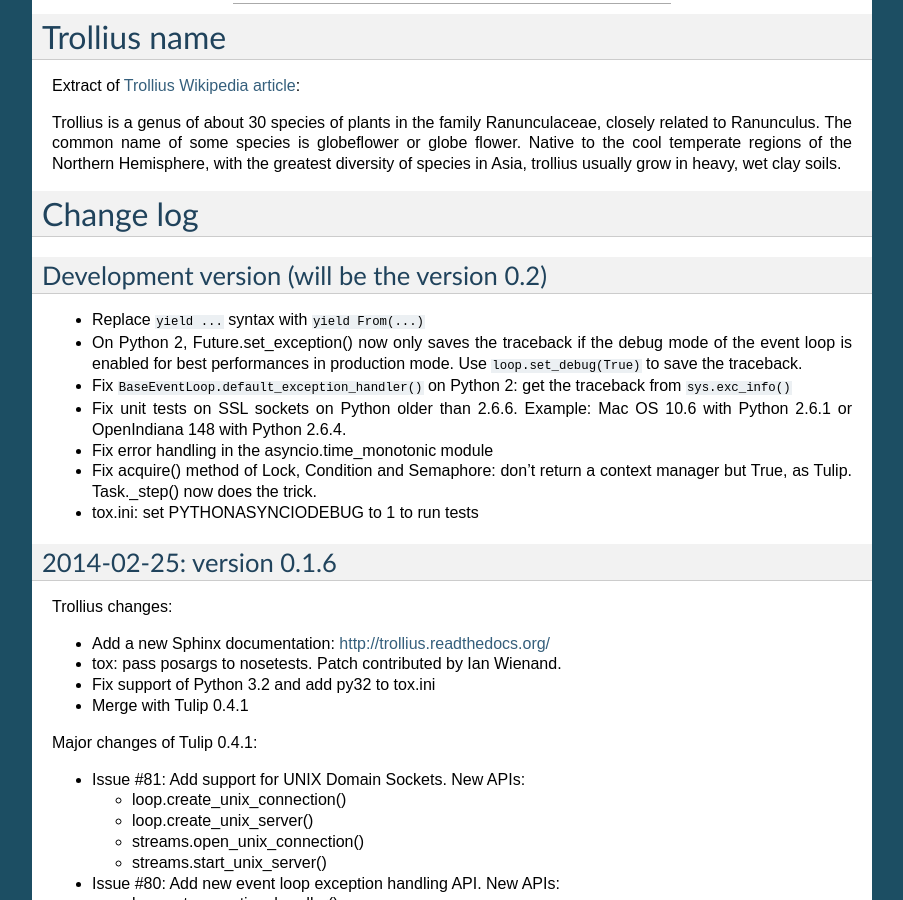
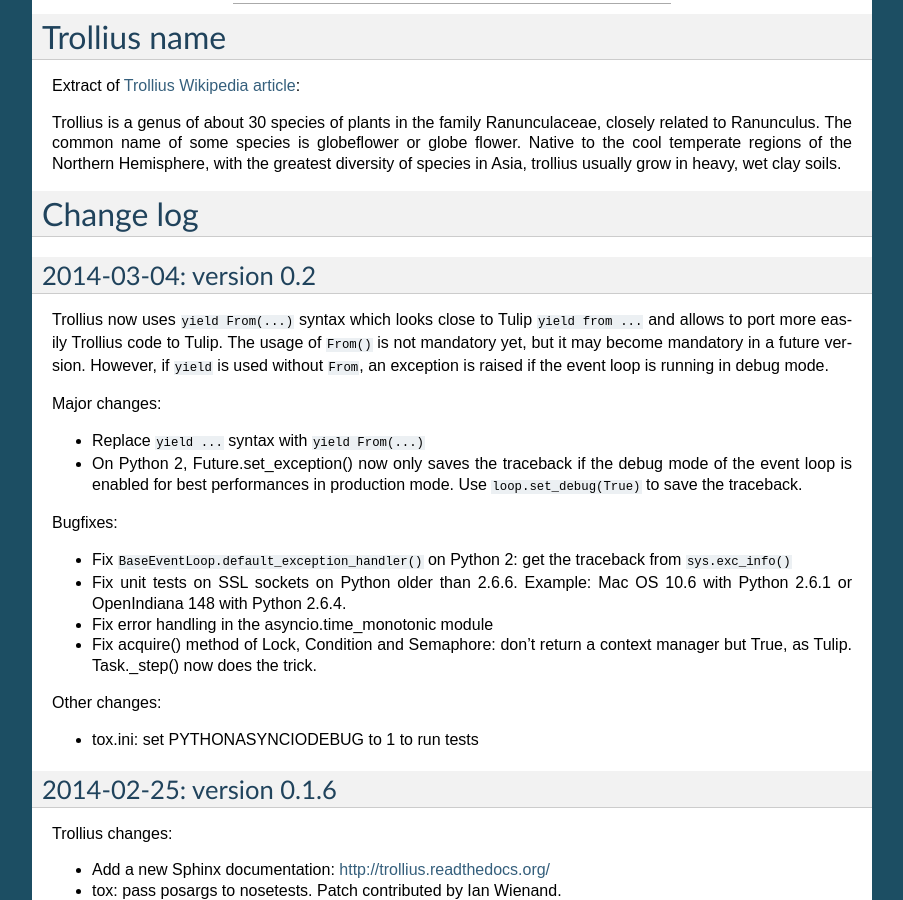
Before and after one commit to openstack-archive/deb-python-trollius, a Sphinx documentation site: the page built from doc/index.rst, in a window 1280 px wide and 900 px high, scrolled down 3250 px. Shown: the whole window, without its empty margins (198-1101 px from the left). Built offline with Sphinx 7.4.7, drawn with Linux system fonts in a browser that asks for light colours; some of the changed text lies outside the part shown.

```diff
--- a/doc/index.rst
+++ b/doc/index.rst
@@ -211,13 +211,24 @@ grow in heavy, wet clay soils.
 Change log
 ==========
 
-Development version (will be the version 0.2)
----------------------------------------------
+2014-03-04: version 0.2
+-----------------------
+
+Trollius now uses ``yield From(...)`` syntax which looks close to Tulip ``yield
+from ...`` and allows to port more easily Trollius code to Tulip. The usage of
+``From()`` is not mandatory yet, but it may become mandatory in a future
+version.  However, if ``yield`` is used without ``From``, an exception is
+raised if the event loop is running in debug mode.
+
+Major changes:
 
 * Replace ``yield ...`` syntax with ``yield From(...)``
 * On Python 2, Future.set_exception() now only saves the traceback if the debug
   mode of the event loop is enabled for best performances in production mode.
   Use ``loop.set_debug(True)`` to save the traceback.
+
+Bugfixes:
+
 * Fix ``BaseEventLoop.default_exception_handler()`` on Python 2: get the
   traceback from ``sys.exc_info()``
 * Fix unit tests on SSL sockets on Python older than 2.6.6. Example:
@@ -225,6 +236,9 @@ Development version (will be the version 0.2)
 * Fix error handling in the asyncio.time_monotonic module
 * Fix acquire() method of Lock, Condition and Semaphore: don't return a context
   manager but True, as Tulip. Task._step() now does the trick.
+
+Other changes:
+
 * tox.ini: set PYTHONASYNCIODEBUG to 1 to run tests
 
 2014-02-25: version 0.1.6
```
